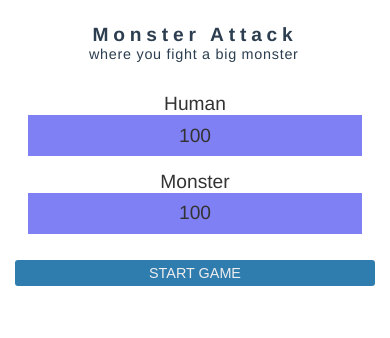
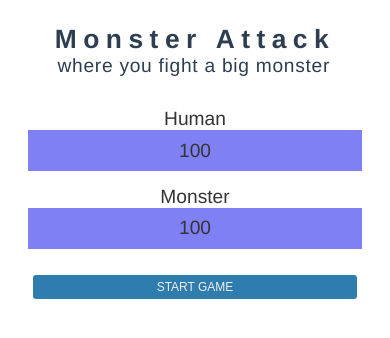
Before and after one commit to FabioZTessitore/monster-vue, a Vue app: page / in a window 390 px wide. Shown: the top 338 px of the page. Built offline with nearby package versions, Linux system fonts and the light colour scheme.

Commit message:
media query

```diff
--- a/public/style.css
+++ b/public/style.css
@@ -39,8 +39,8 @@ body {
     letter-spacing: 2rem; }
     @media (max-width: 600px) {
       .header .heading-primary--main {
-        font-size: 4rem;
-        letter-spacing: 1rem; } }
+        font-size: 5.5rem;
+        letter-spacing: 1.35rem; } }
   .header .heading-primary--sub {
     display: block;
     font-size: 3rem;
@@ -49,6 +49,7 @@ body {
     font-weight: 200; }
     @media (max-width: 600px) {
       .header .heading-primary--sub {
+        font-size: 4rem;
         letter-spacing: .15rem;
         font-weight: 400; } }
 
@@ -95,11 +96,13 @@ body {
     margin-bottom: 3rem; }
     @media (max-width: 600px) {
       .game__actions {
-        flex-wrap: wrap; }
+        flex-wrap: wrap;
+        width: 90%;
+        margin: 2rem auto; }
         .game__actions > button {
           flex: 1 0 40%;
           margin: 1rem;
-          font-size: 3rem; } }
+          font-size: 2.5rem; } }
 
 .btn {
   background-color: orangered;
```
Also changed, not shown: src/sass/main.scss (+6 -3 lines).
